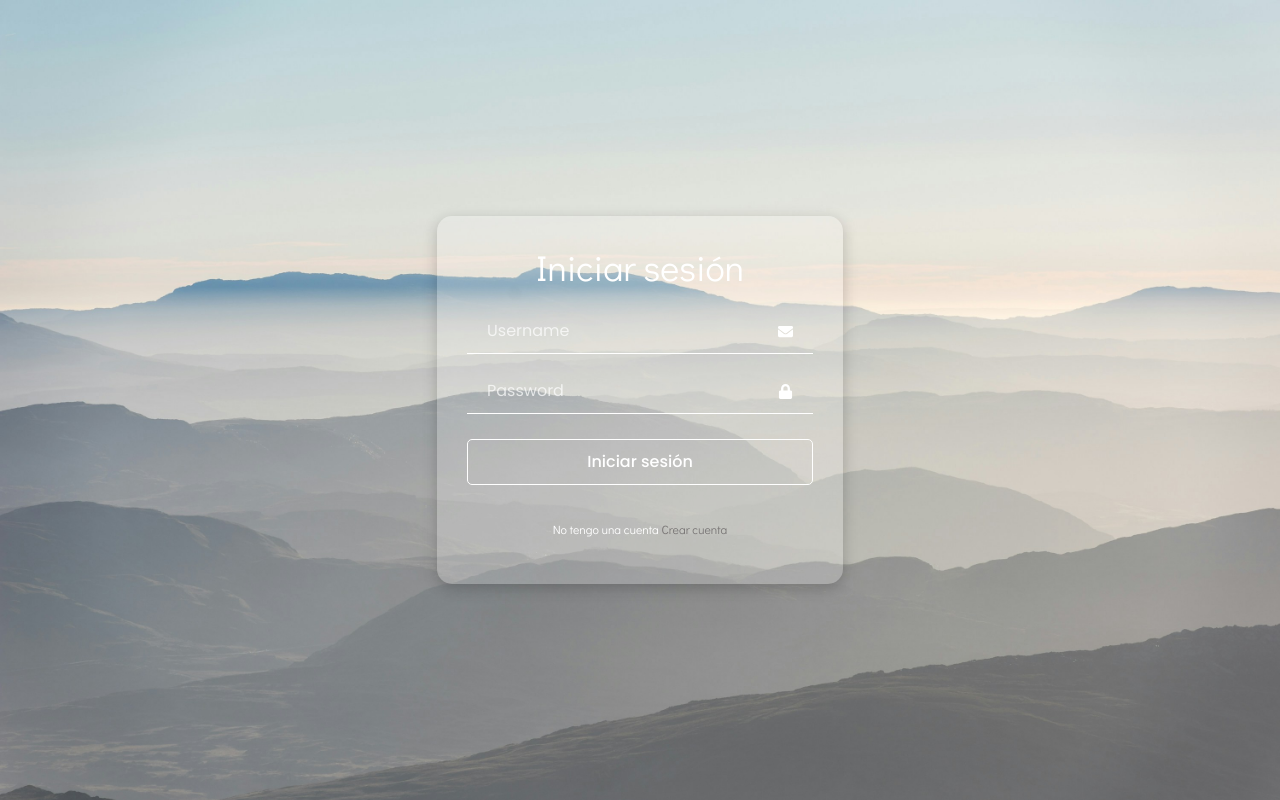
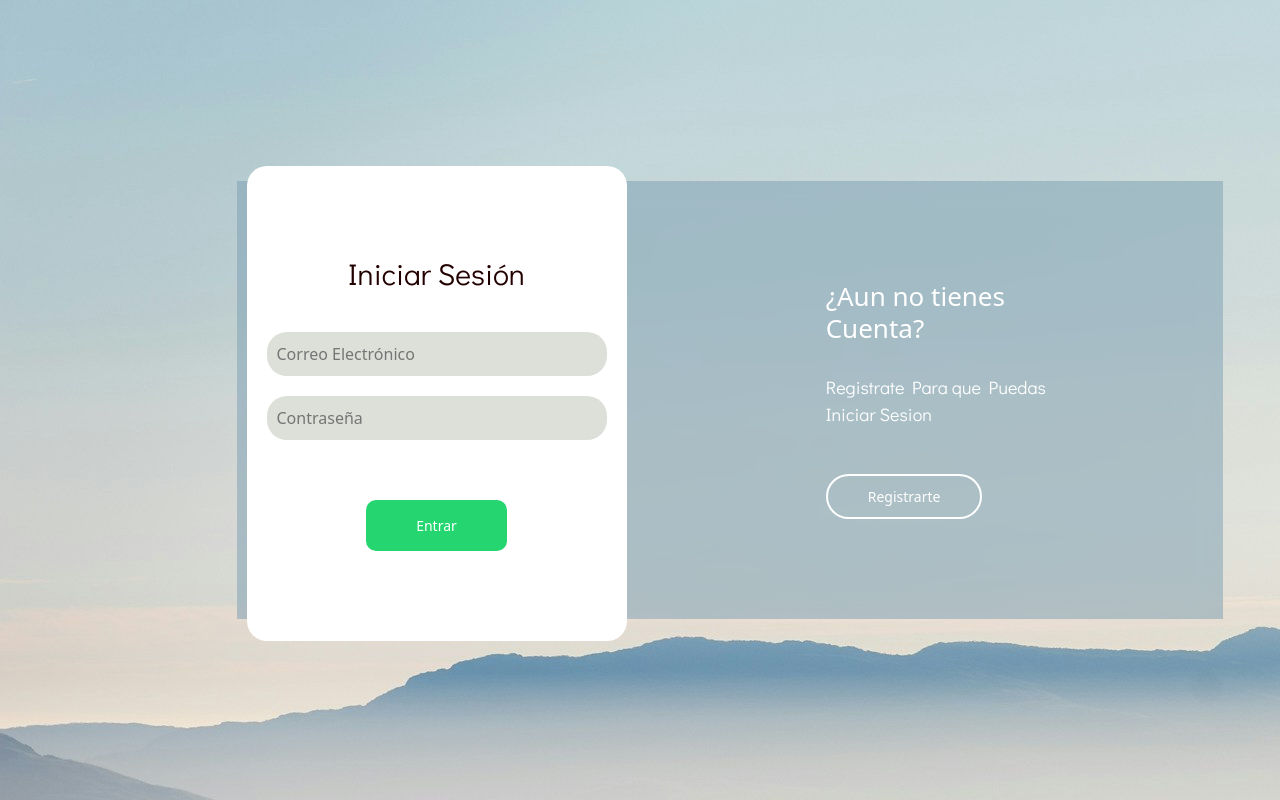
Before and after one commit to STRsanti/ProyectoFondo, a React (Vite) app: page /login in a window 1280 px wide. Shown: the top 800 px of the page. Built offline with nearby package versions, Linux system fonts and the light colour scheme.

Commit message:
LoginNuevoSantiagoTicora

```diff
--- a/package.json
+++ b/package.json
@@ -23,6 +23,7 @@
     "react-icons": "^5.3.0",
     "react-router-dom": "^6.26.2",
     "rollup": "^4.21.3",
+    "semver": "^7.6.3",
     "vite": "^5.4.5"
   },
   "devDependencies": {
--- a/src/paginas/login.jsx
+++ b/src/paginas/login.jsx
@@ -1,35 +1,75 @@
-
-import React from 'react';
-import '../stylesheets/login.css';
+import React, { useEffect } from 'react';
+import '../stylesheets/stylelogin.css';
 import { FaEnvelope, FaLock } from 'react-icons/fa';
 
 const Login = () => {
-  return (
-    <div className="login-container">
-      <div className="login-content">
-        <h2>Iniciar sesión</h2>
-        <form>
-          <div className="input-group">
+  useEffect(() => {
+    const btnRegister = document.getElementById("btnRegister");
+    const btnLogin = document.getElementById("btnLogin");
 
-            <div className="input-with-icon">
-              <input type="email" placeholder="Username" />
-              <FaEnvelope className="icon" />
-            </div>
+    btnRegister.addEventListener("click", register);
+    btnLogin.addEventListener("click", inicioSesion);
+
+    return () => {
+      btnRegister.removeEventListener("click", register);
+      btnLogin.removeEventListener("click", inicioSesion);
+    };
+  }, []);
+
+  const register = () => {
+    document.querySelector(".FormularioRegistro").style.display = "block";
+    document.querySelector(".ContenedorLogin").style.left = "510px";
+    document.querySelector(".FormularioLogin").style.display = "none";
+    document.querySelector(".CajaRegister").style.opacity = "0";
+    document.querySelector(".CajaLogin").style.opacity = "1";
+  };
+
+  const inicioSesion = () => {
+    document.querySelector(".FormularioRegistro").style.display = "none";
+    document.querySelector(".ContenedorLogin").style.left = "10px";
+    document.querySelector(".FormularioLogin").style.display = "block";
+    document.querySelector(".CajaRegister").style.opacity = "1";
+    document.querySelector(".CajaLogin").style.opacity = "0";
+  };
+
+  return (<>
+    <div className="overly">
+      <div className="container">
+        <div className="CajaAtras">
+          <div className="CajaLogin">
+            <h3>¿Ya Tienes Cuenta?</h3>
+            <p>Inicia sesion para que puedas ver el menú</p>
+            <button id="btnLogin" >
+              Iniciar Sesión
+            </button>
           </div>
-          <div className="input-group">
-
-            <div className="input-with-icon">
-              <input type="password" placeholder="Password" />
-              <FaLock className="icon" />
-            </div>
+          <div className="CajaRegister">
+            <h3>¿Aun no tienes Cuenta?</h3>
+            <p>Registrate Para que Puedas Iniciar Sesion</p>
+            <button id="btnRegister">
+              Registrarte
+            </button>
           </div>
-          <button type="submit" className="login-button">Iniciar sesión</button>
-        </form>
-        <p className="signup-text">
-          No tengo una cuenta <span className="signup-link">Crear cuenta</span>
-        </p>
+        </div>
+        <div className="ContenedorLogin">
+          <form action="" className="FormularioLogin" method="post">
+            <h2>Iniciar Sesión</h2>
+            <input type="text" placeholder="Correo Electrónico" />
+            <input type="password" placeholder="Contraseña" />
+            <button type="submit">Entrar</button>
+          </form>
+          <form action="" className="FormularioRegistro" method="post">
+            <h2>Registrate</h2>
+            <input type="text" placeholder="Nombre" />
+            <input type="text" placeholder="Correo Electrónico" />
+            <input type="password" placeholder="Contraseña" />
+            <button type="submit">Registrarte</button>
+          </form>
+        </div>
       </div>
     </div>
+
+    </>
   );
 };
 
--- a/src/stylesheets/login.css
+++ /dev/null
@@ -1,111 +0,0 @@
-
-body {
-  margin: 0;
-  font-family: "Poppins", sans-serif;
-  background-size: cover;
-  display: flex;
-  justify-content: center;
-  align-items: center;
-  height: 100vh;
-}
-
-
-.login-container {
-  justify-content: center;
-  align-items: center;
-  width: 200%;
-  height: 200%;
-  padding: 0;
-  margin: 0;
-  box-sizing: border-box;
-}
-
-
-.login-content {
-  background: rgba(255, 255, 255, 0.2);
-  border-radius: 15px;
-  padding: 30px;
-  width: 50%;
-  max-width: 500px;
-  color: #fff;
-  text-align: center;
-  box-shadow: 0 4px 15px rgba(0, 0, 0, 0.2);
-  margin: 0;
-  box-sizing: border-box;
-}
-
-
-h2 {
-  margin-bottom: 20px;
-  font-size: 36px;
-  font-weight: bold;
-}
-
-
-.input-group {
-  margin-bottom: 15px;
-  text-align: left;
-}
-
-
-.input-group label {
-  display: block;
-  margin-bottom: 5px;
-  font-size: 14px;
-}
-
-
-.input-with-icon {
-  position: relative;
-  display: flex;
-  align-items: center;
-}
-
-
-.input-with-icon input {
-  width: 100%;
-  padding: 10px;
-  padding-left: 20px;
-  border: none;
-  border-bottom: 1px solid white;
-  border-radius: 0;
-  outline: none;
-  background: transparent;
-  color: #ffffff;
-}
-
-.input-with-icon input::placeholder {
-  color: rgba(255, 255, 255, 0.7);
-}
-
-.icon {
-  position: absolute;
-  right: 10px;
-  color: #ffffff;
-  font-size: 15px;
-}
-
-.login-button {
-  width: 100%;
-  padding: 10px;
-  border: 1px solid white;
-  border-radius: 5px;
-  background-color: transparent;
-  color: white;
-  cursor: pointer;
-  font-size: 16px;
-  margin-top: 10px;
-  margin-bottom: 20px;
-}
-
-
-.signup-text {
-  margin-top: 15px;
-  font-size: 12px;
-  color: #fff;
-}
-
-.signup-link {
-  color: rgb(120, 117, 117);
-  cursor: pointer;
-}
--- /dev/null
+++ b/src/stylesheets/stylelogin.css
@@ -0,0 +1,123 @@
+.body{
+    background-image: url('../background2.jpg');
+
+}
+.overly{
+    margin: auto;
+    top: 0;
+    left: 0;
+    width: 100%;
+    height: 100%;
+}
+
+.container{
+    width: 90%;
+    margin-left: 20%;
+    position: relative;
+}
+
+.CajaAtras{
+    width: 100%;
+    padding: 20px 20px;
+    display: flex;
+    justify-content: center;
+    backdrop-filter: blur(12px);
+    background-color: rgb(123, 158, 178, 0.5);
+}
+
+.CajaAtras div{
+    margin: 80px 100px;
+    color: white;
+    transition: 500ms;
+}
+.CajaAtras div p,
+.CajaAtras div button{
+    margin-top: 30px;
+}
+.CajaAtras div h3{
+    font-weight: 400;
+    font-size: 26px;
+}
+
+.CajaAtras button{
+    padding: 10px 40px;
+    border: 2px solid #fff;
+    border-radius: 30px;
+    background-color: transparent;
+    font-size: 14px;
+    font-weight: 600px;
+    cursor: pointer;
+    color: white;
+    outline: none;
+    transition: all 300ms ease;
+}
+
+.CajaAtras button:hover{
+    background-color: #fff;
+    color: black;
+    outline: none;
+}
+
+/*Fomularios*/
+.ContenedorLogin{
+    display: flex;
+    align-items: center;
+    width: 100%;
+    max-width: 380px;
+    position: relative;
+    top: -215px;
+    left: 10px;
+    text-align: center;
+    transition:  left 500ms cubic-bezier(0.175, 0.885, 0.320, 1.275);
+}
+
+.ContenedorLogin form{
+    width: 100%;
+    padding: 90px 20px ;
+    background-color: white;
+    position: absolute;
+    border-radius: 20px;
+    color: black;
+}
+
+.ContenedorLogin form h2{
+    font-size: 30px;
+    text-align: center;
+    margin-bottom: 20px;
+    color: #230000;
+}
+
+.ContenedorLogin form input{
+    width: 100%;
+    margin-top: 20px;
+    padding: 10px;
+    border: none;
+    background-color: #dde0d9;
+    border-radius: 20px;
+    font-size: 16px;
+    outline: none;
+}
+
+.ContenedorLogin form button{
+    padding: 15px 50px;
+    margin-top: 60px;
+    border: none;
+    font-size: 14px;
+    background-color: #25d670;
+    color: white;
+    border-radius: 10px;
+    cursor: pointer;
+    outline: none;
+    justify-content: center;
+}
+
+.FormularioLogin{
+    opacity: 1;
+    display: block;
+}
+.FormularioRegistro{
+    display: none;
+}
+.FormularioLogin, .FormularioRegistro {
+    transition: opacity 0.5s ease;
+}
```
Also changed, not shown: 1 other file (tests, documents, lock files or other folders).
